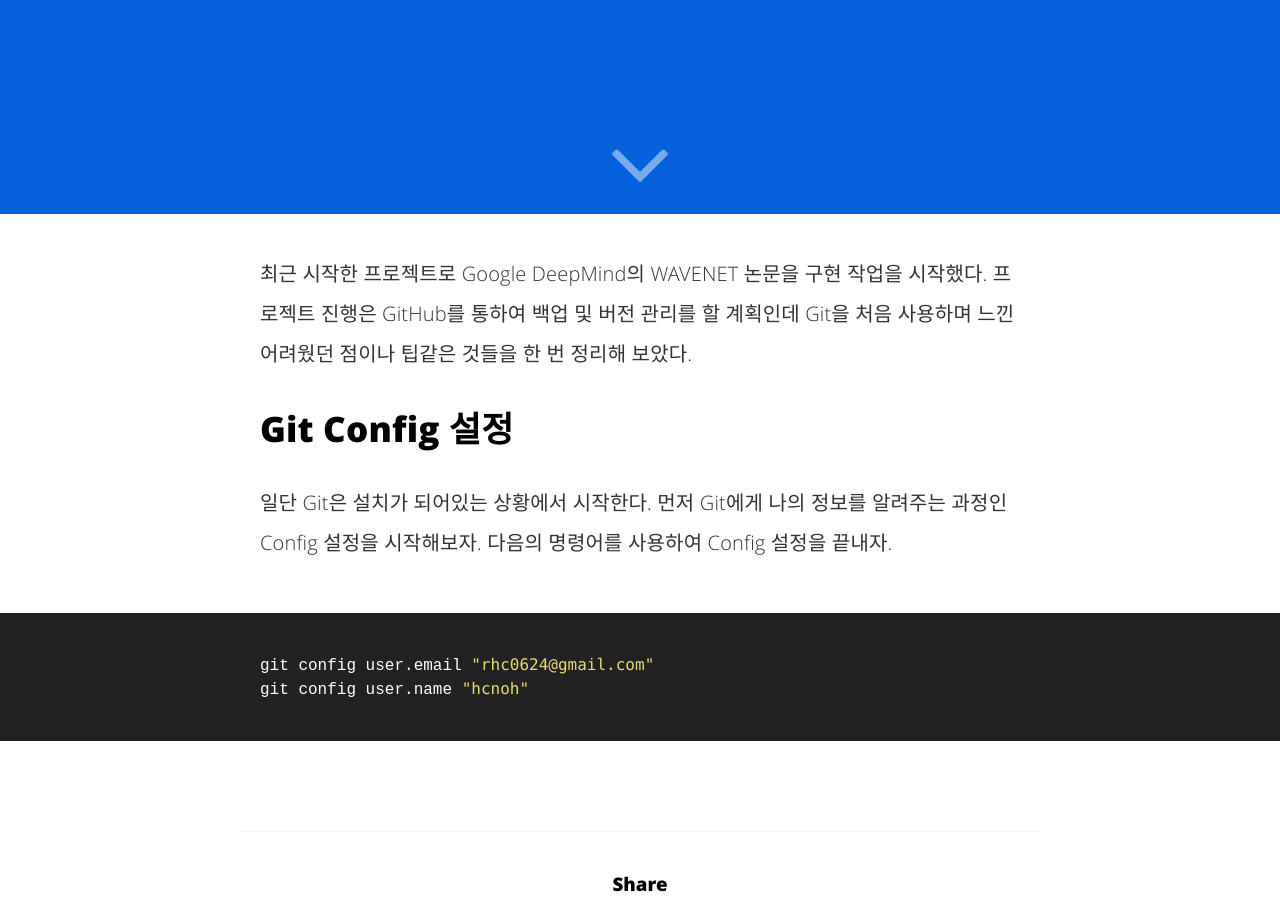
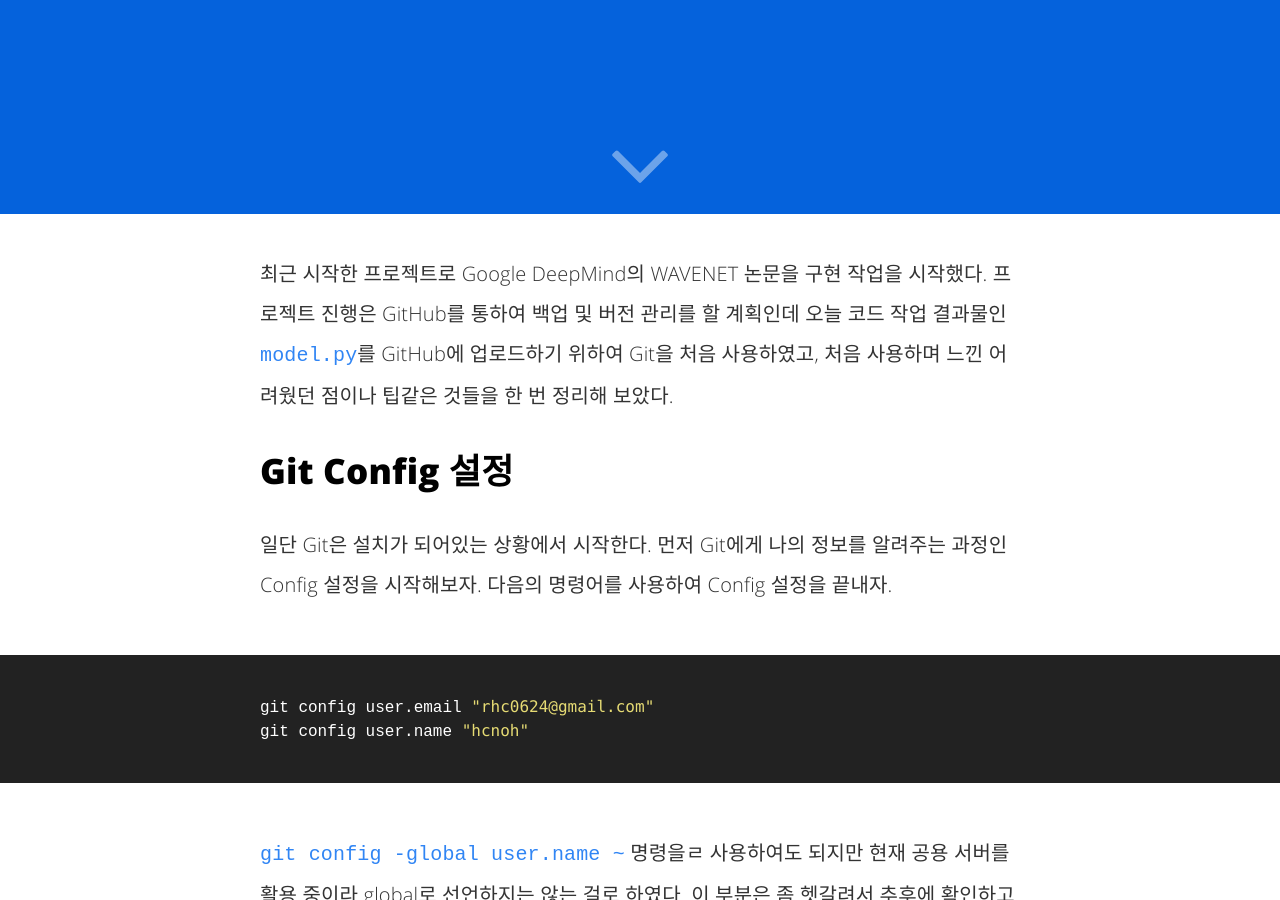
Before and after one commit to hcnoh/blog-prev, a Jekyll site: the page built from _posts/2018-08-18-git-first-time.md, in a window 1280 px wide and 900 px high, scrolled down 686 px. Built offline with Jekyll 4.4.1, drawn with Linux system fonts in a browser that asks for light colours; comment, search, counter and statistics services are not loaded; some of the changed text lies outside the part shown.

Commit message:
Update 2018-08-18-git-first-time.md

```diff
--- a/_posts/2018-08-18-git-first-time.md
+++ b/_posts/2018-08-18-git-first-time.md
@@ -11,7 +11,7 @@
 twitter_text: 'Git 처음 사용하기'
 ---
 
-최근 시작한 프로젝트로 Google DeepMind의 WAVENET 논문을 구현 작업을 시작했다. 프로젝트 진행은 GitHub를 통하여 백업 및 버전 관리를 할 계획인데 Git을 처음 사용하며 느낀 어려웠던 점이나 팁같은 것들을 한 번 정리해 보았다.
+최근 시작한 프로젝트로 Google DeepMind의 WAVENET 논문을 구현 작업을 시작했다. 프로젝트 진행은 GitHub를 통하여 백업 및 버전 관리를 할 계획인데 오늘 코드 작업 결과물인 `model.py`를 GitHub에 업로드하기 위하여 Git을 처음 사용하였고, 처음 사용하며 느낀 어려웠던 점이나 팁같은 것들을 한 번 정리해 보았다.
 
 ## Git Config 설정
 
@@ -20,3 +20,9 @@
 git config user.email "rhc0624@gmail.com"
 git config user.name "hcnoh"
 {% endhighlight %}
+`git config -global user.name ~` 명령을ㄹ 사용하여도 되지만 현재 공용 서버를 활용 중이라 global로 선언하지는 않는 걸로 하였다. 이 부분은 좀 헷갈려서 추후에 확인하고 기록하도록 하겠다.
+
+## GitHub Repository 생성
+
+그 다음으로는 먼저 GitHub 상에서 `wavenet`이라는 이름으로 repo를 하나 만들어 준다. 이 이름은 현재 작업중인 프로젝트의 디렉토리 이름과 같다는 점을 확인하자.
+현재 작업중인 디렉토리의 경로는 `~/wavenet`이다. 이 디렉토리 상에서 `git init` 명령을 통하여 이 디렉토리 `~/wavenet`이 로컬 git repository라고 선언한다.
```
